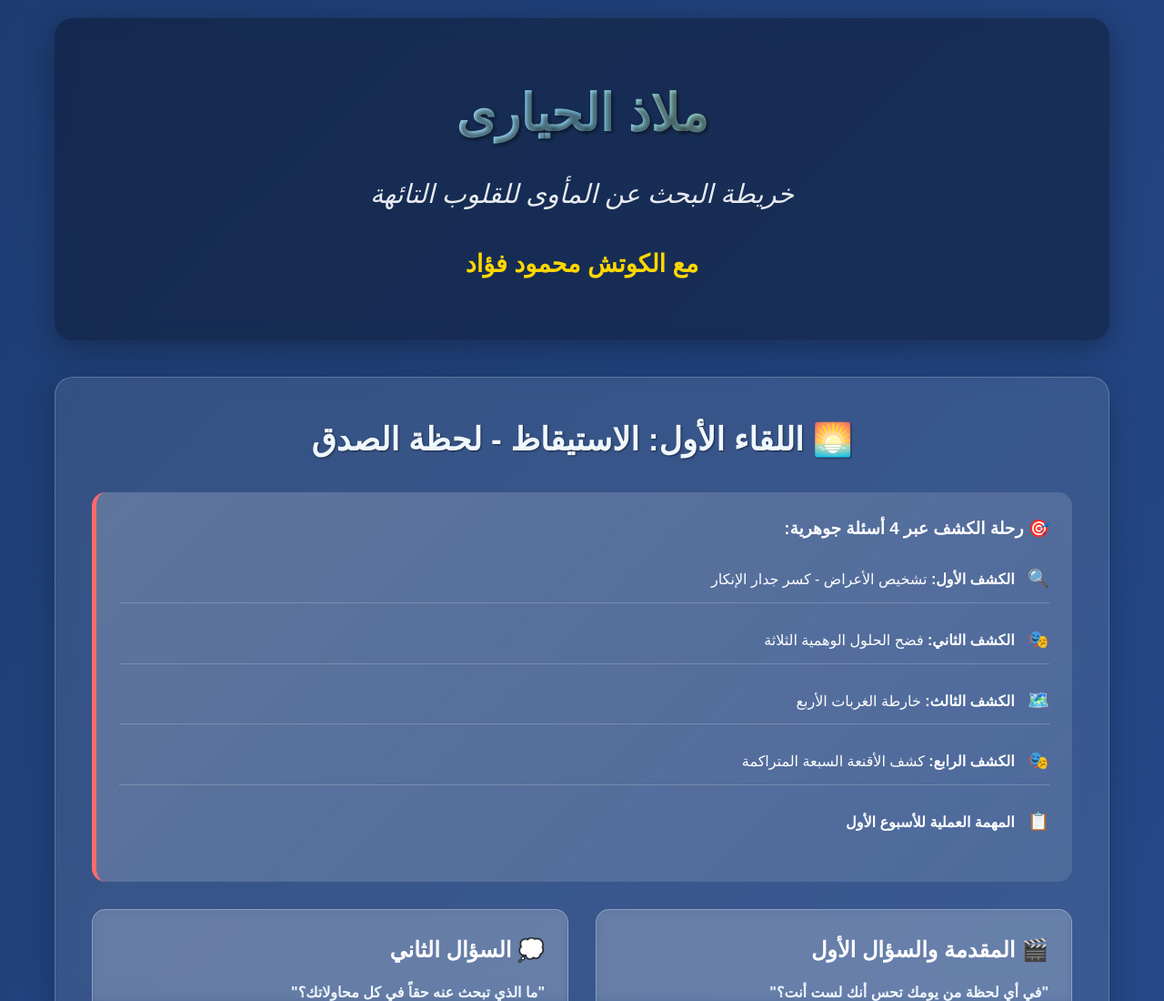
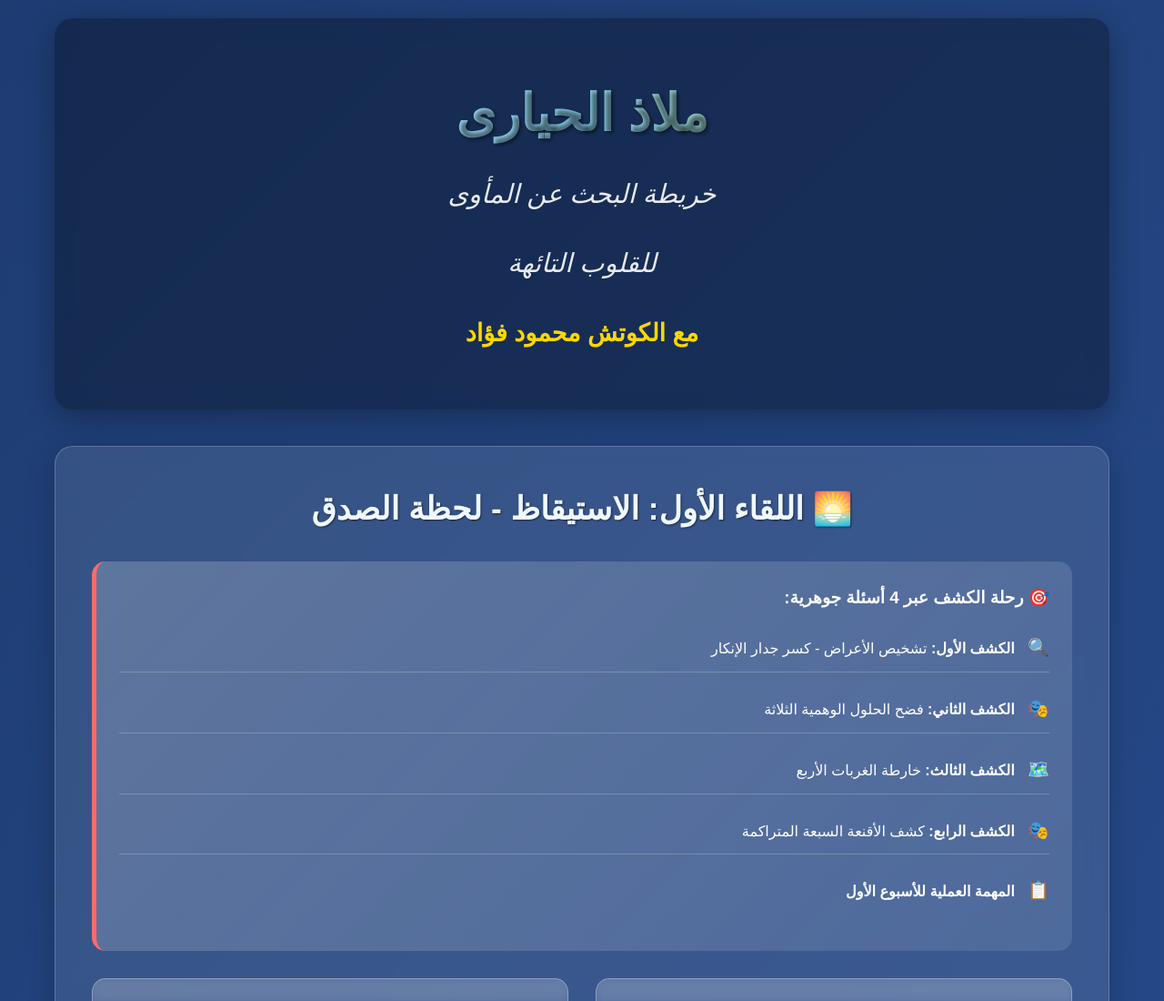
Before and after one commit to MahmoudFouad25/malaz-alhayara-course, a plain HTML site: page index.html in a window 1280 px wide. Shown: the top 1100 px of the page at 91% size. Drawn offline with Linux system fonts and the light colour scheme.

Commit message:
Update index.html

```diff
--- a/index.html
+++ b/index.html
@@ -246,7 +246,9 @@
         <!-- الرأس -->
         <div class="header">
             <h1 class="main-title">ملاذ الحيارى</h1>
-            <p class="subtitle">خريطة البحث عن المأوى للقلوب التائهة</p>
+            <p class="subtitle">خريطة البحث عن المأوى</p>
+                        <p class="subtitle">للقلوب التائهة</p>
+
             <div class="description">
                 <span style="font-size: 1.4em; font-weight: bold; color: #ffd700; text-align: center; display: block;">مع الكوتش محمود فؤاد</span>
             </div>
```
